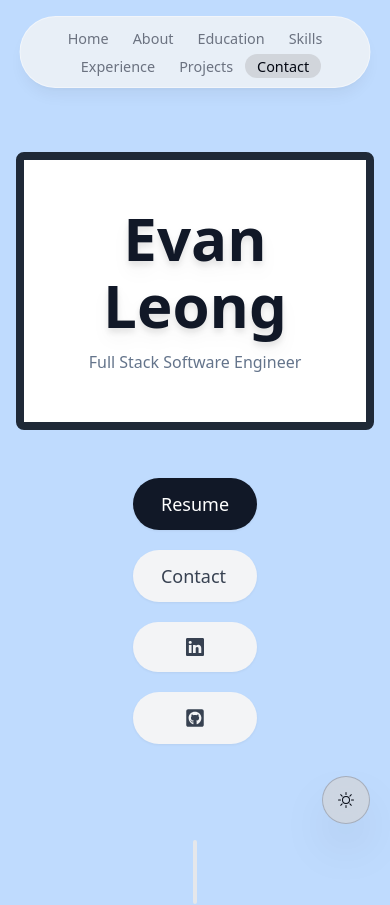
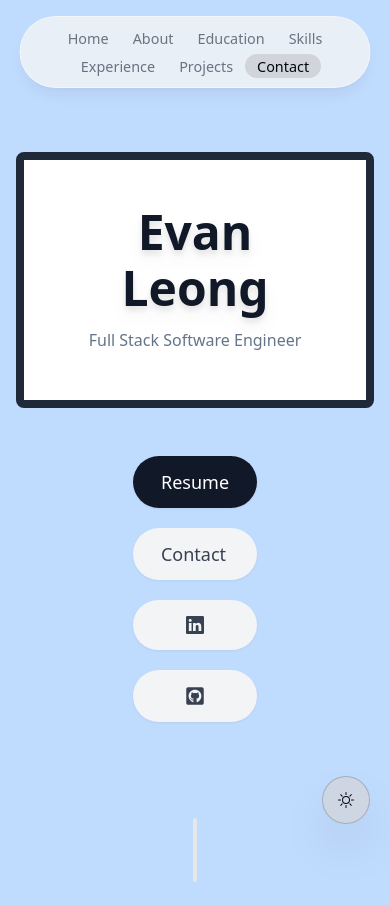
Before and after one commit to EvLeong1/portfolio, a Next.js app: page / in a window 390 px wide. Shown: the top 905 px of the page. Built offline with nearby package versions, Linux system fonts and the light colour scheme; no server answers.

Commit message:
changed intro text size on mobile

```diff
--- a/components/intro.tsx
+++ b/components/intro.tsx
@@ -51,15 +51,12 @@ export default function Intro() {
         <motion.div className='bg-white rounded-lg border-gray-800 border-8  mb-[3rem] '
             initial={{ opacity: 0, y: 100 }}
             animate={{ opacity: 1, y: 0, scale: 1 }}
-
-
-
         >
             <motion.h1 className="mb-10 mt-[3rem] sm:leading-[4] leading-[2.5]  font-medium rounded-lg px-10"
             initial={{ opacity: 0, y: 100 }}
             animate={{ opacity: 1, y: 0, scale: 1 }}
             >
-            <span className=' text-6xl sm:text-8xl font-extrabold text-stroke-white text-gray-900 drop-shadow-lg hover:text-yellow-400 transition cursor-default dark:text-white'
+            <span className=' text-5xl sm:text-8xl font-extrabold text-stroke-white text-gray-900 drop-shadow-lg hover:text-yellow-400 transition cursor-default dark:text-white'
             >Evan Leong </span><br></br>
             <span className='text-slate-500 sm:text-3xl text-1xl dark:text-gray-200'>Full Stack Software Engineer</span>
             </motion.h1>
```
